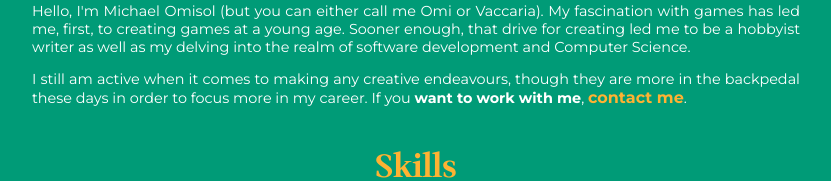
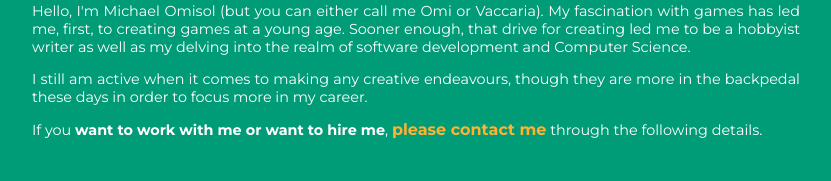
Before and after one commit to FlamingHerb/flamingherb.github.io, a SvelteKit app: page /about in a window 1280 px wide. Shown: the part 295-476 px from the top of the page, without its empty margins (224-1055 px from the left). Built offline with nearby package versions, Linux system fonts and the light colour scheme.

Commit message:
feat: contact line to new paragraph

```diff
--- a/src/routes/(app)/about/+page.svelte
+++ b/src/routes/(app)/about/+page.svelte
@@ -35,7 +35,10 @@
             Hello, I'm Michael Omisol (but you can either call me Omi or Vaccaria). My fascination with games has led me, first, to creating games at a young age. Sooner enough, that drive for creating led me to be a hobbyist writer as well as my delving into the realm of software development and Computer Science.
         </p>
         <p>
-            I still am active when it comes to making any creative endeavours, though they are more in the backpedal these days in order to focus more in my career. If you <strong>want to work with me</strong>, <a href="/contact">contact me</a>.
+            I still am active when it comes to making any creative endeavours, though they are more in the backpedal these days in order to focus more in my career.
+        </p>
+        <p>
+            If you <strong>want to work with me or want to hire me</strong>, <a href="/contact">please contact me</a> through the following details.
         </p>
     </div>
 
```
